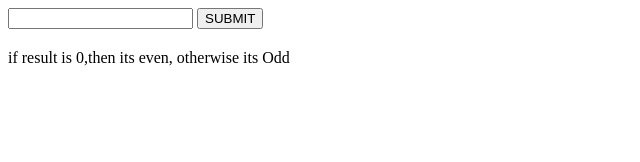
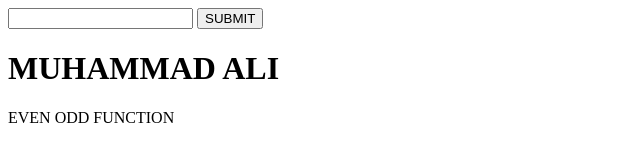
Before and after one commit to MuhammadAli120/EVEN-OR-ODD-FUNCTIONS-, a plain HTML site: page index.html in a window 1280 px wide. Shown: the whole page, without its empty margins (0-640 px from the left). Drawn offline with Linux system fonts and the light colour scheme.

Commit message:
Update index.html

```diff
--- a/index.html
+++ b/index.html
@@ -12,8 +12,9 @@
       <button type="submit">SUBMIT</button>
     </form>
 
+    <h1>MUHAMMAD ALI</h2>
     <h2 id="result"></h2>
-    <p>if result is 0,then its even, otherwise its Odd</p>
+    <p>EVEN ODD FUNCTION </p>
     <script>
       function evenOdd() {
         let num1 = document.querySelector("#num1").value;
```
